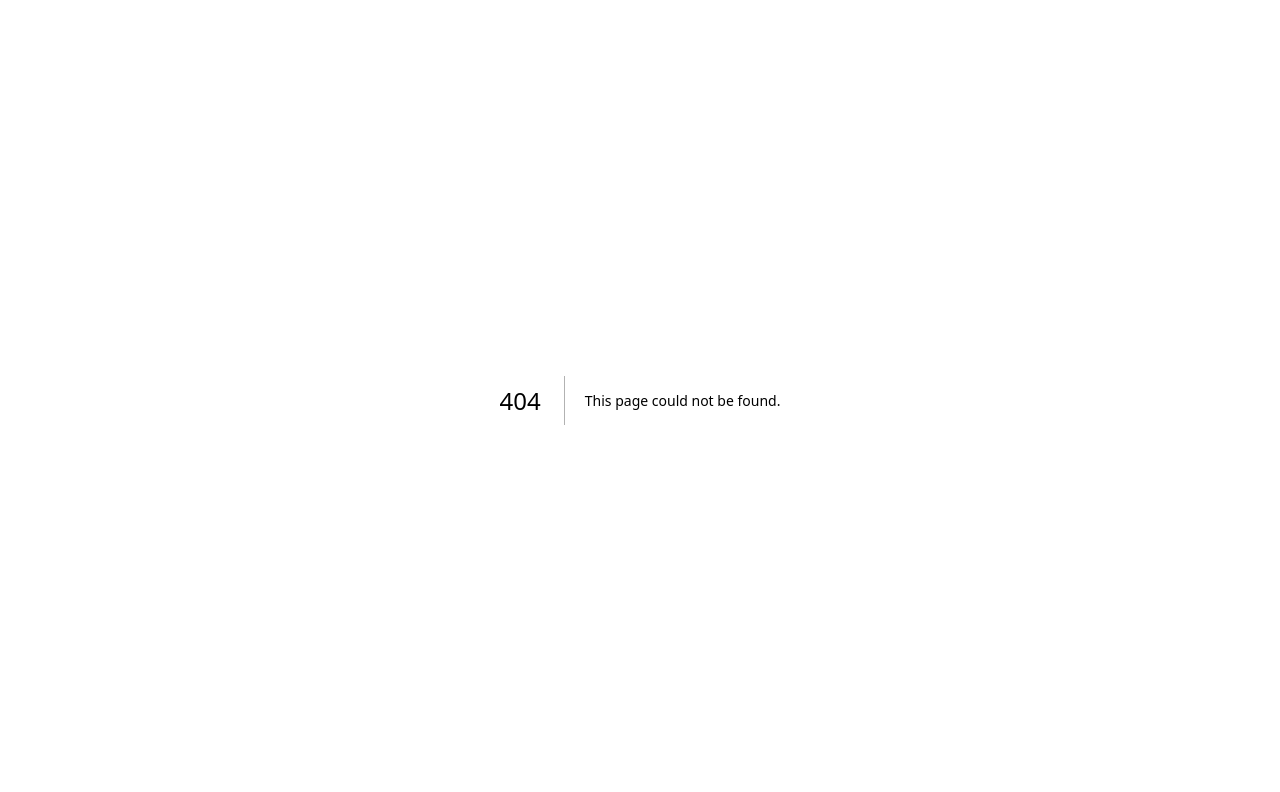
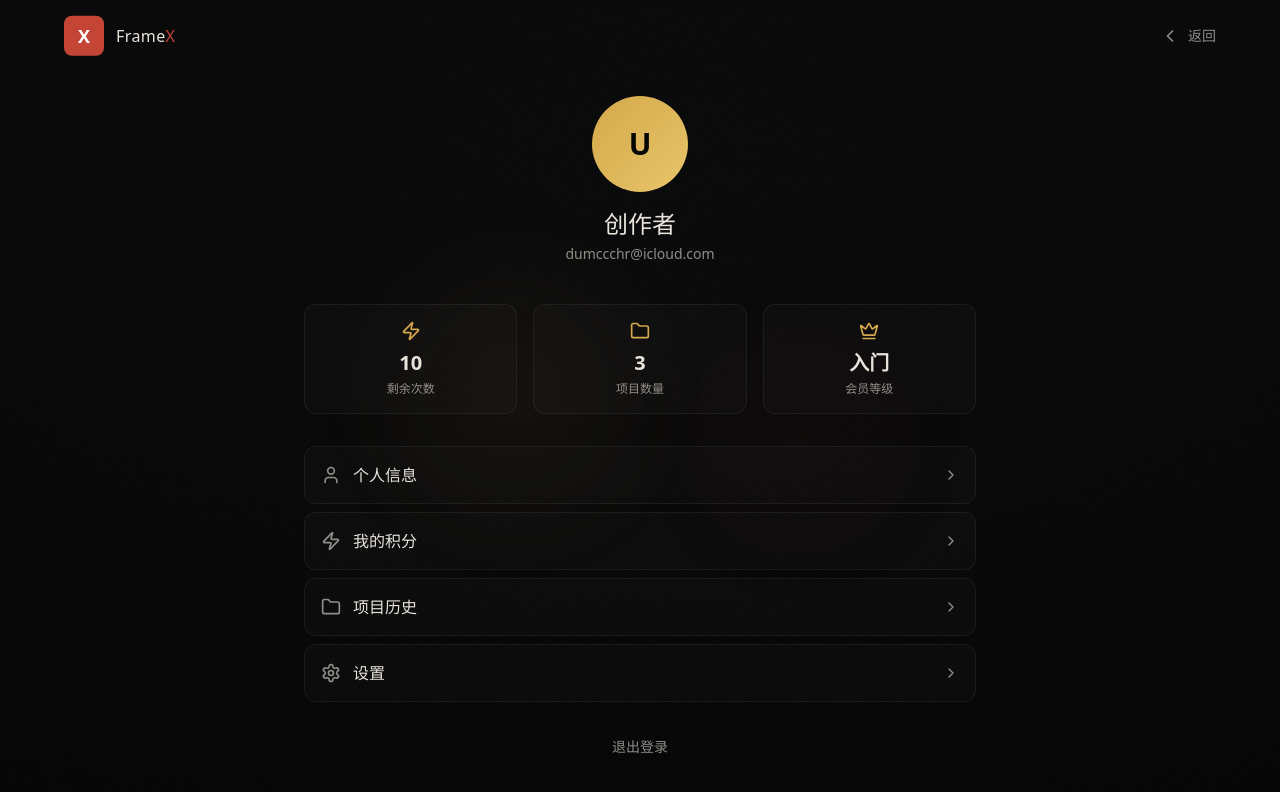
Before and after one commit to 0526c/framexII, a Next.js app: page /profile in a window 1280 px wide. Before the commit this address had no page. Shown: the top 792 px of the page. Built offline with nearby package versions, Linux system fonts and the light colour scheme.

Commit message:
Create page.tsx

```diff
--- /dev/null
+++ b/app/profile/page.tsx
@@ -0,0 +1,107 @@
+"use client";
+
+import { useState, useEffect } from "react";
+import { motion } from "framer-motion";
+import GrainBackground from "@/components/GrainBackground";
+import NavHeader from "@/components/NavHeader";
+import PageTransition from "@/components/PageTransition";
+import { mockUser } from "@/lib/data";
+import { User, Zap, Folder, Settings, ChevronRight, Crown } from "lucide-react";
+
+export default function ProfilePage() {
+  const [user, setUser] = useState(mockUser);
+
+  const stats = [
+    { icon: Zap, label: "剩余次数", value: user.credits },
+    { icon: Folder, label: "项目数量", value: user.projects },
+    { icon: Crown, label: "会员等级", value: user.tier === "starter" ? "入门" : user.tier === "pro" ? "专业" : "工作室" },
+  ];
+
+  const menuItems = [
+    { icon: User, label: "个人信息", action: () => {} },
+    { icon: Zap, label: "我的积分", action: () => {} },
+    { icon: Folder, label: "项目历史", action: () => {} },
+    { icon: Settings, label: "设置", action: () => {} },
+  ];
+
+  return (
+    <main className="relative min-h-screen overflow-hidden">
+      <GrainBackground />
+
+      <div className="relative z-10 min-h-screen flex flex-col">
+        <NavHeader />
+
+        <PageTransition className="flex-1 px-6 lg:px-10 py-8 pt-24">
+          <div className="max-w-2xl mx-auto">
+            <motion.div
+              initial={{ opacity: 0, y: 20 }}
+              animate={{ opacity: 1, y: 0 }}
+              className="text-center mb-10"
+            >
+              <motion.div
+                className="w-24 h-24 rounded-full bg-gradient-to-br from-gold to-gold-bright flex items-center justify-center text-void text-3xl font-bold mx-auto mb-4"
+                whileHover={{ scale: 1.05 }}
+              >
+                {user.avatar}
+              </motion.div>
+              <h1 className="text-2xl font-medium text-cream mb-1">{user.name}</h1>
+              <p className="text-cream-dim text-sm">dumccchr@icloud.com</p>
+            </motion.div>
+
+            <motion.div
+              initial={{ opacity: 0, y: 20 }}
+              animate={{ opacity: 1, y: 0 }}
+              transition={{ delay: 0.1 }}
+              className="grid grid-cols-3 gap-4 mb-8"
+            >
+              {stats.map((stat, i) => (
+                <motion.div
+                  key={i}
+                  className="p-4 rounded-xl border border-border bg-white/[0.02] text-center"
+                  whileHover={{ scale: 1.02, borderColor: "rgba(212,168,75,0.3)" }}
+                >
+                  <stat.icon className="w-5 h-5 text-gold mx-auto mb-2" />
+                  <div className="text-xl font-bold text-cream mb-1">{stat.value}</div>
+                  <div className="text-xs text-cream-dim">{stat.label}</div>
+                </motion.div>
+              ))}
+            </motion.div>
+
+            <motion.div
+              initial={{ opacity: 0, y: 20 }}
+              animate={{ opacity: 1, y: 0 }}
+              transition={{ delay: 0.2 }}
+              className="space-y-2"
+            >
+              {menuItems.map((item, i) => (
+                <motion.button
+                  key={i}
+                  onClick={item.action}
+                  className="w-full p-4 rounded-xl border border-border bg-white/[0.02] flex items-center justify-between group hover:border-gold/30 transition-all"
+                  whileHover={{ x: 4 }}
+                >
+                  <div className="flex items-center gap-3">
+                    <item.icon className="w-5 h-5 text-cream-dim group-hover:text-gold transition-colors" />
+                    <span className="text-cream group-hover:text-gold transition-colors">{item.label}</span>
+                  </div>
+                  <ChevronRight className="w-4 h-4 text-cream-dim group-hover:text-gold transition-colors" />
+                </motion.button>
+              ))}
+            </motion.div>
+
+            <motion.div
+              initial={{ opacity: 0 }}
+              animate={{ opacity: 1 }}
+              transition={{ delay: 0.3 }}
+              className="mt-8 text-center"
+            >
+              <button className="text-sm text-cream-dim hover:text-brand-red transition-colors">
+                退出登录
+              </button>
+            </motion.div>
+          </div>
+        </PageTransition>
+      </div>
+    </main>
+  );
+}
```
